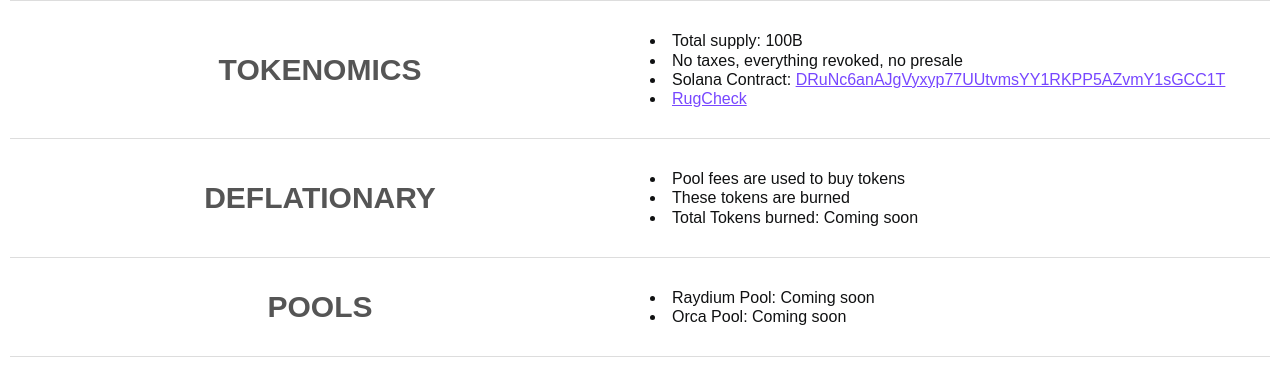
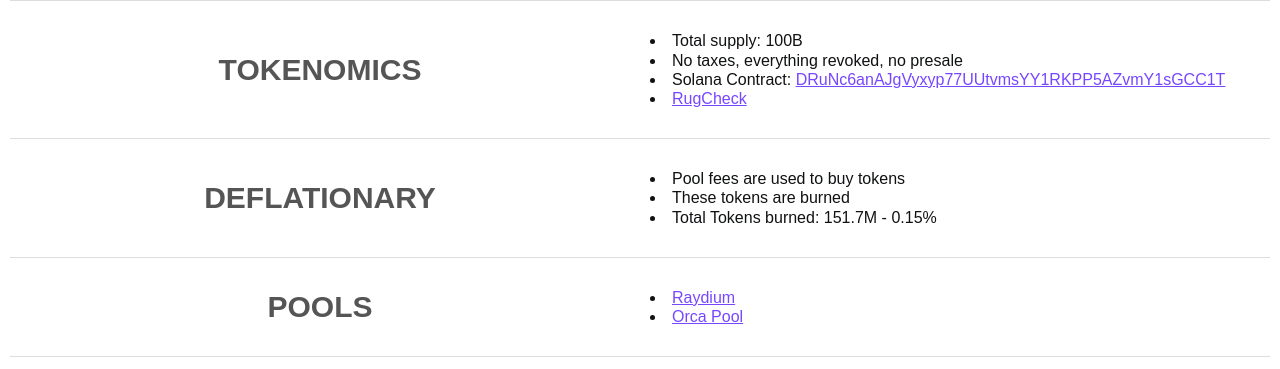
Before and after one commit to Tobitheturtle1/tobitheturtle1.github.io, a plain HTML site: page index.html in a window 1280 px wide. Shown: the part 370-739 px from the top of the page. Drawn offline with Linux system fonts and the light colour scheme.

Commit message:
Update index.html

```diff
--- a/index.html
+++ b/index.html
@@ -357,10 +357,10 @@
 </div>
 <div class="bee-col bee-col-2 bee-col-w6">
 <div class="bee-block bee-block-1 bee-list">
-<ul start="1">
+<ul>
 <li>Pool fees are used to buy tokens</li>
 <li>These tokens are burned</li>
-<li>Total Tokens burned: Coming soon</li>
+<li>Total Tokens burned: 151.7M - 0.15%</li>
 </ul>
 </div>
 </div>
@@ -386,9 +386,9 @@
 </div>
 <div class="bee-col bee-col-2 bee-col-w6">
 <div class="bee-block bee-block-1 bee-list">
-<ul start="1">
-<li>Raydium Pool: Coming soon</li>
-<li>Orca Pool: Coming soon</li>
+<ul>
+<li><a href="https://solscan.io/account/DpiTx8it2pLYq9nv9GiAUARDMLWiuX6CYeYsdJAm9Ut4" rel="noopener" style="text-decoration: underline;" target="_blank">Raydium</a></li>
+<li><a href="https://solscan.io/account/T5EGncq6ufgM7qWZH6PhajpnBEg9imFfpnKqTzvfsyh" rel="noopener" style="text-decoration: underline;" target="_blank">Orca Pool</a></li>
 </ul>
 </div>
 </div>
@@ -414,7 +414,7 @@
 </div>
 <div class="bee-col bee-col-2 bee-col-w6">
 <div class="bee-block bee-block-1 bee-list">
-<ul>
+<ul start="1">
 <li>Telegram: <a bis_size='{"x":858,"y":681,"w":122,"h":17,"abs_x":858,"abs_y":741}' href="t.me/tobiseaturtle" rel="noopener" style="text-decoration: underline;" target="_blank">t.me/tobiseaturtle</a></li>
 </ul>
 </div>
```
